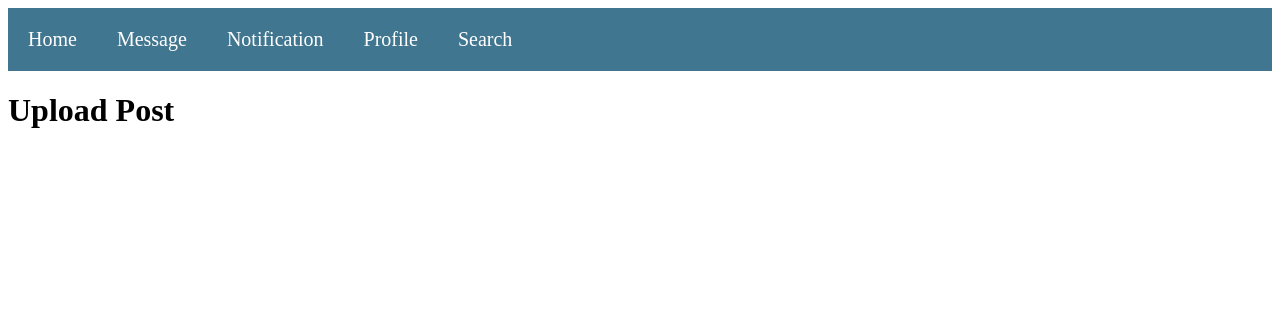
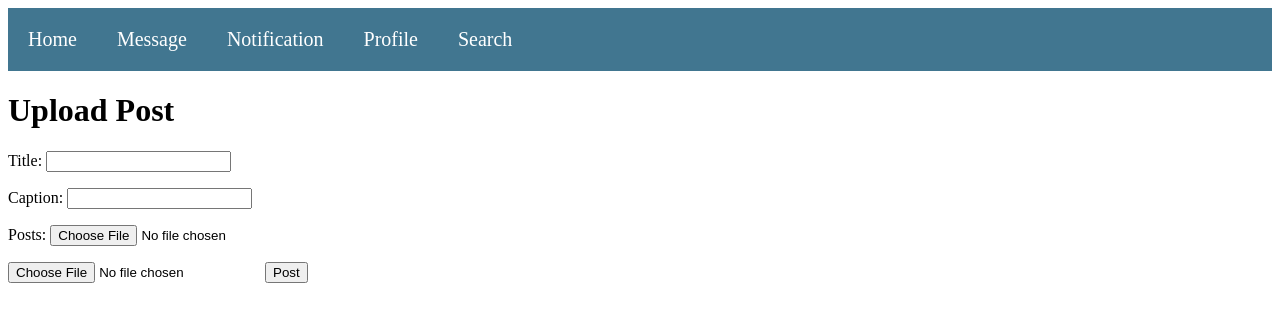
Before and after one commit to lodyne/IGLite, a Django app: template app1/templates/app1/upload_post.html in a window 1280 px wide. Shown: the top 331 px of the page. Run offline with Django 3.2, Linux system fonts and the light colour scheme; the template is opened without the code that fills it: values that come from a table or form of the project are taken from there, others are empty.

Commit message:
working with forms

```diff
--- a/app1/forms.py
+++ b/app1/forms.py
@@ -4,4 +4,5 @@ from .models import Post
 class PostForm(forms.ModelForm):
     class Meta:
         model=Post
-        fields='__all__'
+        # fields='__all__'
+        fields=['title','caption','posts']
--- a/app1/templates/app1/upload_post.html
+++ b/app1/templates/app1/upload_post.html
@@ -1,3 +1,8 @@
 {% extends 'app1/base.html' %} {% block content %}
 <h1>Upload Post</h1>
+<form method="post" enctype="multipart/form-data">
+	{% csrf_token %} {{ form.as_p }}
+	<input type="file" name="document" />
+	<button type="submit">Post</button>
+</form>
 {% endblock content %}
--- a/app1/urls.py
+++ b/app1/urls.py
@@ -1,4 +1,6 @@
 from django.urls import path
+from django.conf import settings
+from django.conf.urls.static import static
 from . import views
 
 
@@ -12,3 +14,8 @@ urlpatterns = [
     path('message/',views.message,name='app1-message'),
     path('profile/',views.profile,name='app1-profile')
 ]
+
+
+if settings.DEBUG:
+    urlpatterns += static(settings.STATIC_URL, document_root = settings.STATIC_ROOT)
+    urlpatterns += static(settings.MEDIA_URL, document_root = settings.MEDIA_ROOT)
--- a/iglite/settings.py
+++ b/iglite/settings.py
@@ -119,3 +119,6 @@ USE_TZ = True
 # https://docs.djangoproject.com/en/3.0/howto/static-files/
 
 STATIC_URL = '/static/'
+
+MEDIA_URL = '/media/'
+MEDIA_ROOT=os.path.join(BASE_DIR, 'media')
```
Also changed, not shown: app1/views.py (+7 -2 lines), app1/migrations/0001_initial.py (added), db.sqlite3.
